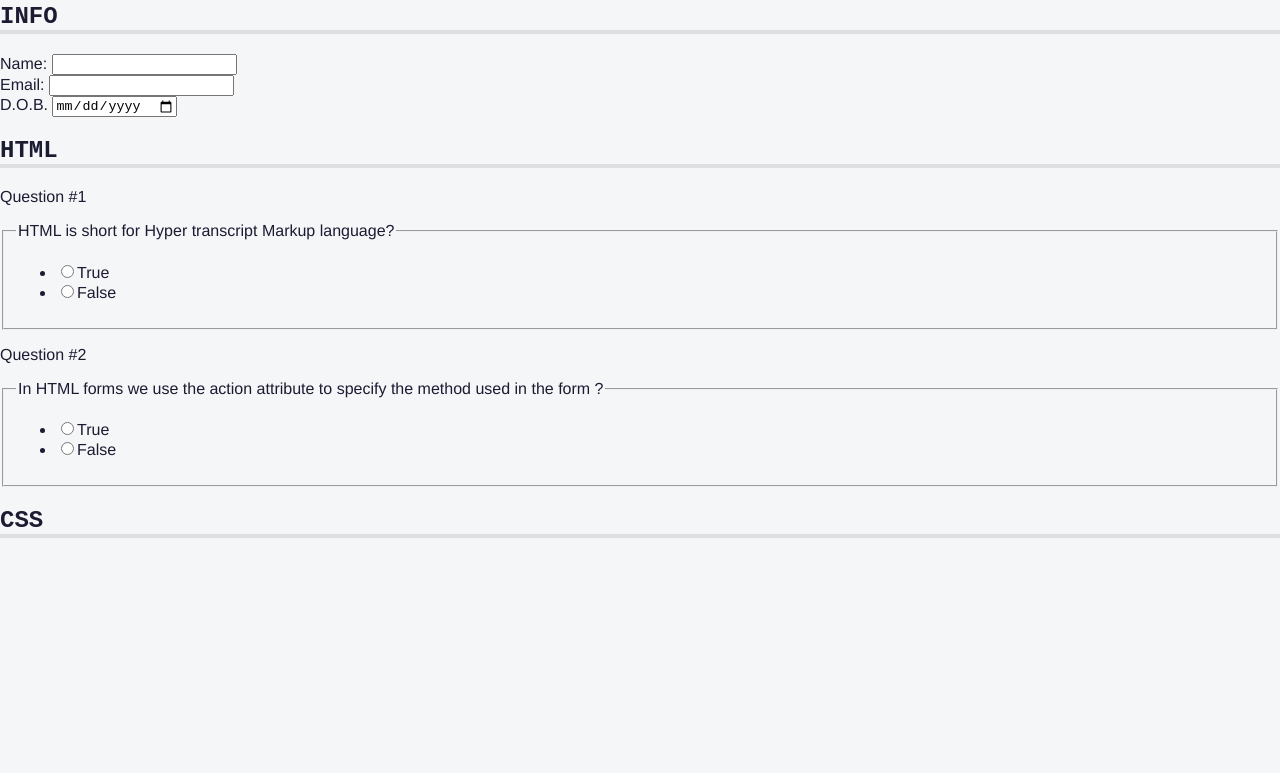
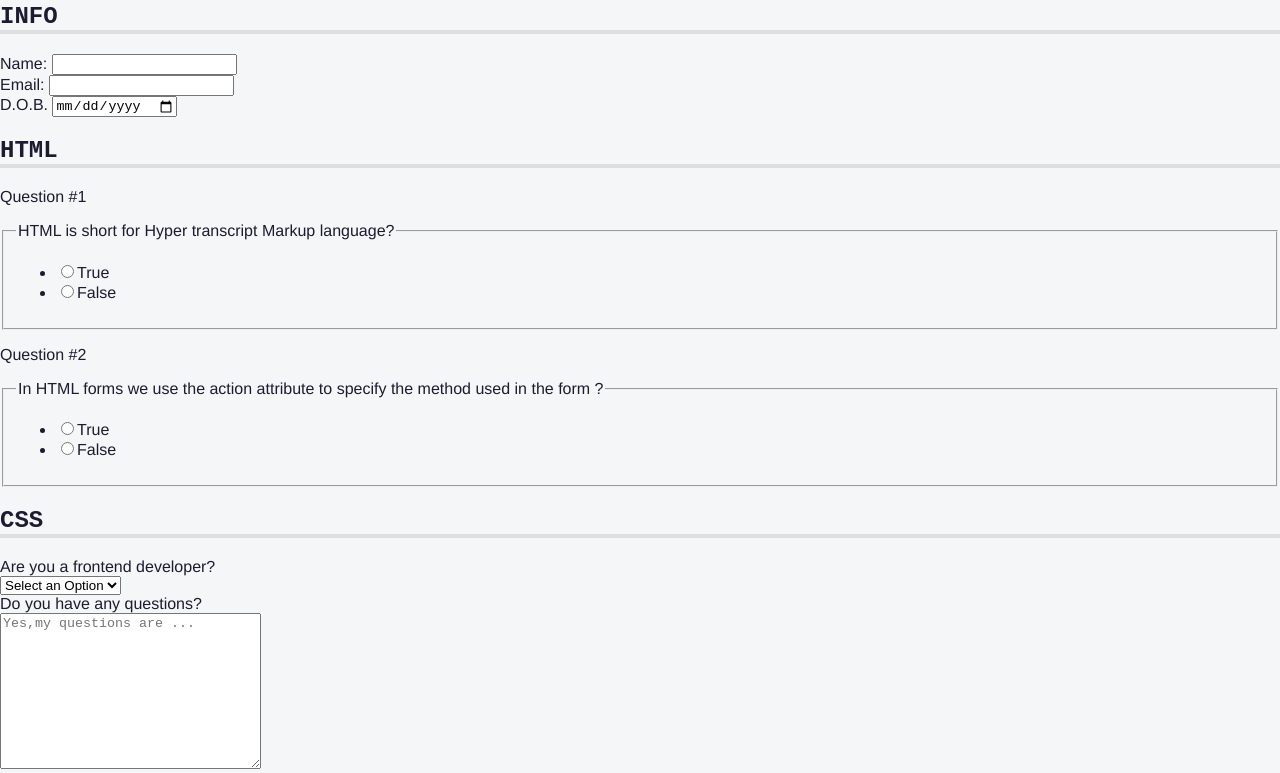
Before and after one commit to AyOULAARBI/Responsive-design-FreeCodeCamp-projects, a plain HTML site: page 9 = Learning accessibility - building a Quiz/index.html in a window 1280 px wide. Shown: the part 67-840 px from the top of the page. Before the commit the page ends 800 px from the top, so only its background shows below. Drawn offline with Linux system fonts and the light colour scheme.

Commit message:
modified:   9 = Learning accessibility - building a Quiz/index.html 	modified:   9 = Learning accessibility - building a Quiz/styles.css

```diff
--- a/9 = Learning accessibility - building a Quiz/index.html
+++ b/9 = Learning accessibility - building a Quiz/index.html
@@ -61,12 +61,22 @@
             <section role="region" aria-labelledby="css-section">
                 <h2 id="css-section">CSS</h2>
                 <div class="formrow">
-                    <div class="question-block"></div>
-                    <div class="answer"></div>
-                </div>
-                <div class="formrow">
-                    <div class="question-block"></div>
-                    <div class="answer"></div>
+                    <div class="question-block">
+                        <label for="q1-css">Are you a frontend developer?</label>
+                    </div>
+                    <div class="answer">
+                        <select name="q1-css" id="q1-css">
+                            <option value="">Select an Option</option>
+                            <option value="yes">Yes</option>
+                            <option value="no">No</option>
+                        </select>
+                    </div>
+                    <div class="question-block">
+                      <label>Do you have any questions?</label>
+                    </div>
+                    <div class="answer">
+                        <textarea name="" id="" cols="30" rows="10" placeholder="Yes,my questions are ..."></textarea>
+                    </div>
                 </div>
             </section>
         </form>
--- a/9 = Learning accessibility - building a Quiz/styles.css
+++ b/9 = Learning accessibility - building a Quiz/styles.css
@@ -14,6 +14,7 @@ header{
 }
 
 #logo{
+    margin: 0;
     width: max(100px,18vw);
     background-color: #0a0a23;
     padding: 0.4rem;
```
